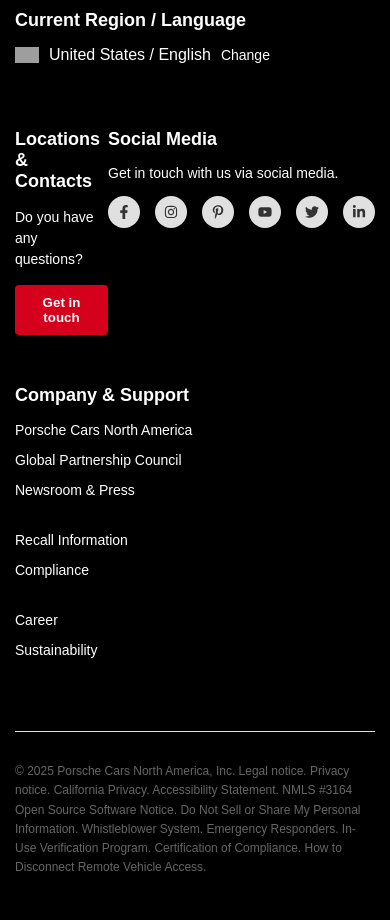
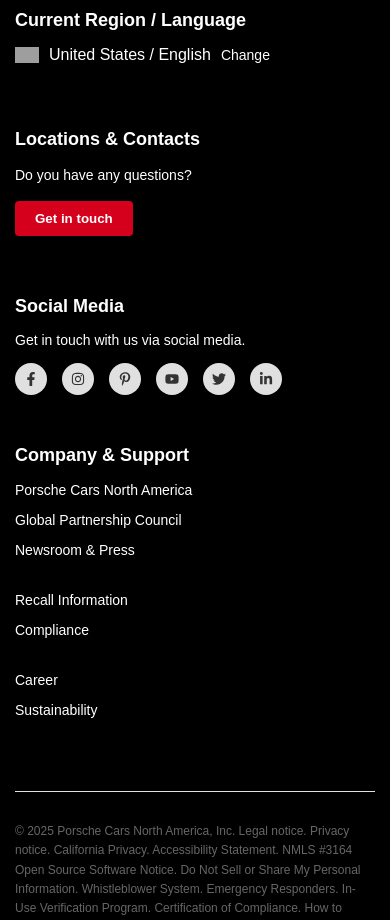
Before and after one commit to isomiddinking/Porsche-website-home, a React (Vite) app: page / in a window 390 px wide. Shown: the part 7200-8120 px from the top of the page. Built offline with nearby package versions, Linux system fonts and the light colour scheme; grey boxes are pictures that could not be loaded.

Commit message:
ideal version

```diff
--- a/src/Components/Footer/Footer.css
+++ b/src/Components/Footer/Footer.css
@@ -182,6 +182,10 @@
 
 /* Responsive Adjustments */
 @media (max-width: 768px) {
+  .loactionssss{
+    grid-template-columns: 1fr ;
+    row-gap: 40px;
+  }
   .footer-content {
     grid-template-columns: 1fr;
     gap: 30px;
```
